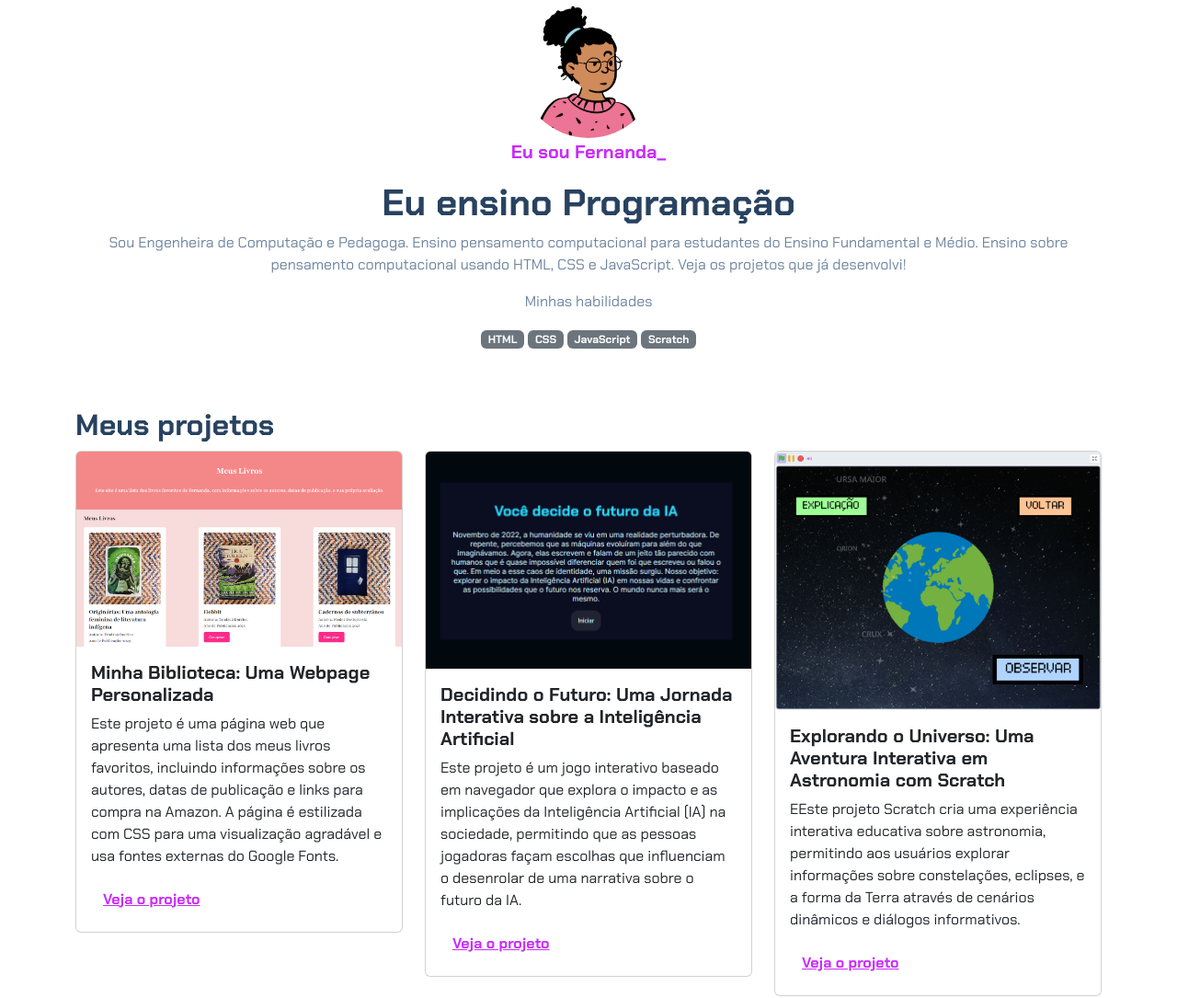
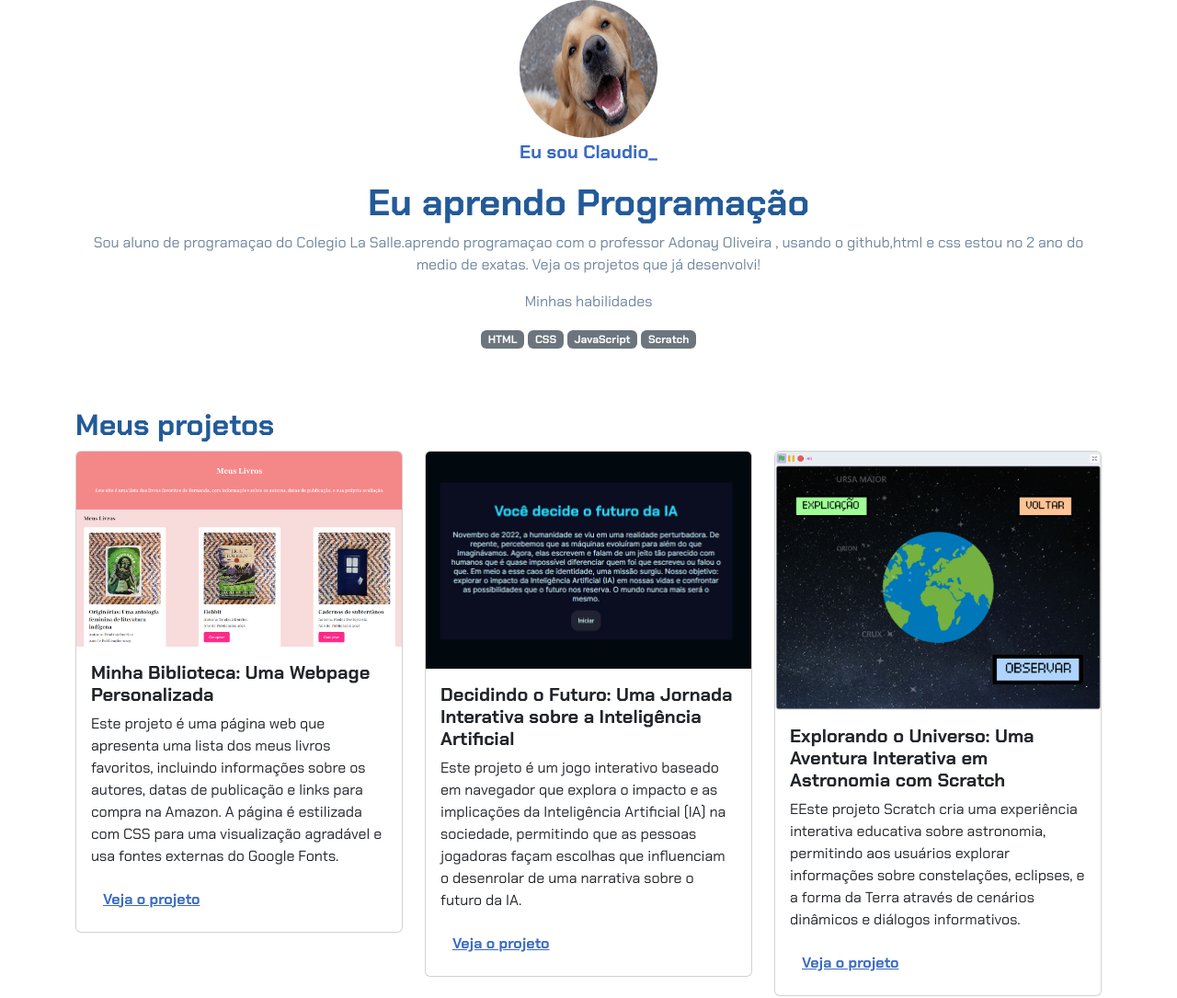
Before and after one commit to Cl4udinho/2-SITE-3-TRIMESTRE, a plain HTML site: page index.html in a window 1280 px wide. Shown: the top 1085 px of the page at 92% size. Drawn offline with nearby package versions, Linux system fonts and the light colour scheme.

Commit message:
Add files via upload

```diff
--- a/index.html
+++ b/index.html
@@ -12,12 +12,12 @@
 
 <body>
     <header class="container text-center">
-        <img src="img/avatar-perfil.png" alt="avatar da Fernanda" class="rounded-circle" width="150" height="150"
+        <img src="golden-retriever-1.png" alt="avatar do claudio" class="rounded-circle" width="150" height="150"
             srcset="">
-        <p class="lead">Eu sou Fernanda_</p>
-        <h1>Eu ensino Programação</h1>
-        <p>Sou Engenheira de Computação e Pedagoga. Ensino pensamento computacional para estudantes do Ensino
-            Fundamental e Médio. Ensino sobre pensamento computacional usando HTML, CSS e JavaScript. Veja os projetos
+        <p class="lead">Eu sou Claudio_</p>
+        <h1>Eu aprendo Programação</h1>
+        <p>Sou aluno de programaçao do Colegio La Salle.aprendo programaçao com o professor Adonay Oliveira , usando o github,html e css
+            estou no 2 ano do medio de exatas. Veja os projetos
             que já desenvolvi!</p>
         <p>Minhas habilidades</p>
         <div>
--- a/style.css
+++ b/style.css
@@ -2,8 +2,8 @@
 
 :root {
     --cor-principal: #6E859F;
-    --cor-secundaria: #284260;
-    --cor-destaque: #C92BFC;
+    --cor-secundaria: #235a99;
+    --cor-destaque: #1c53b8dc;
 }
 
 body {
```
Also changed, not shown: golden-retriever-1.png (added).
